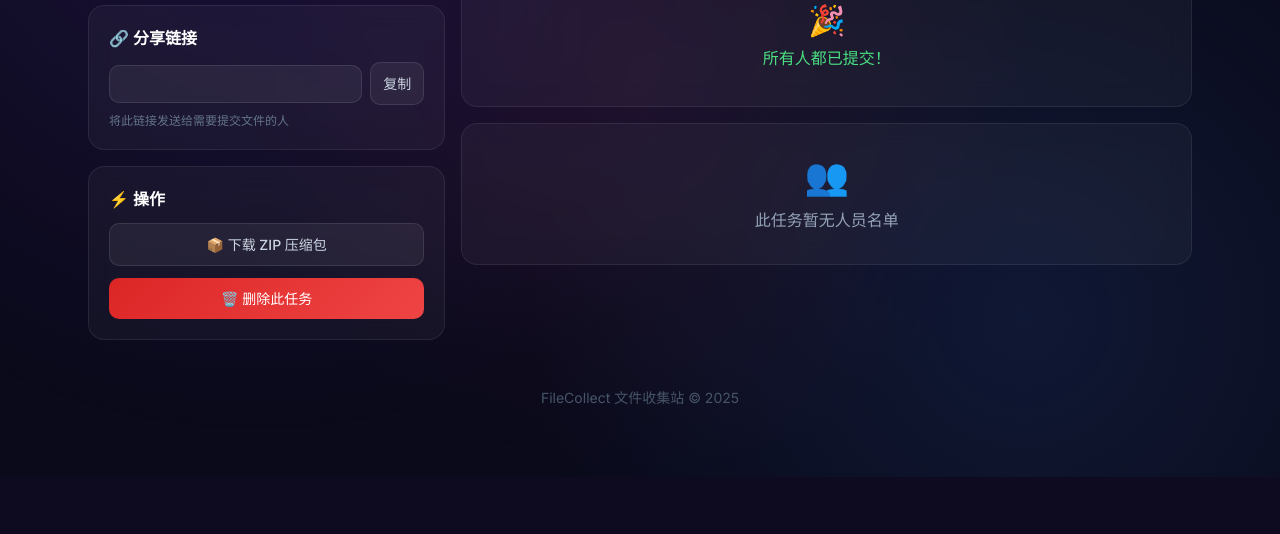
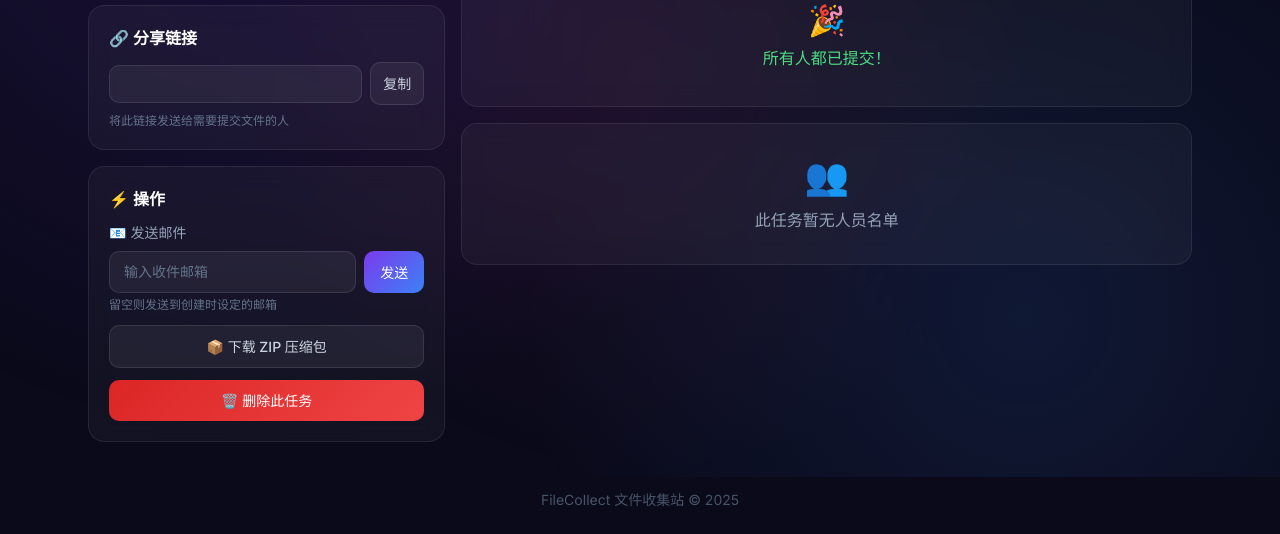
Before and after one commit to 2060515070-afk/file-collect, a Flask app: template templates/admin_collection.html in a window 1280 px wide. Shown: the part 323-857 px from the top of the page. Before the commit the page ends 800 px from the top, so only its background shows below. Run offline with Flask 3, Linux system fonts and the light colour scheme; the template is opened without the code that fills it, so the values that code supplies are empty; some libraries are stand-ins or nearby versions.

Commit message:
feat: 发邮件支持自定义收件邮箱，不再只能发到固定邮箱

```diff
--- a/templates/admin_collection.html
+++ b/templates/admin_collection.html
@@ -72,11 +72,17 @@
         <!-- 操作按钮 -->
         <div class="glass p-5 animate-fade-in-up delay-200 space-y-3">
             <h2 class="text-base font-semibold text-white mb-3">⚡ 操作</h2>
-            {% if collection.target_email %}
-            <button onclick="sendEmail()" class="btn-primary w-full" id="emailBtn">
-                📧 发送邮件（含 ZIP 附件）
-            </button>
-            {% endif %}
+            <!-- 发送邮件 -->
+            <div>
+                <label class="block text-sm text-slate-400 mb-2">📧 发送邮件</label>
+                <div class="flex gap-2">
+                    <input type="email" id="emailTo" class="input-field text-sm flex-1"
+                           value="{{ collection.target_email }}"
+                           placeholder="输入收件邮箱">
+                    <button onclick="sendEmail()" class="btn-primary px-4 shrink-0" id="emailBtn">发送</button>
+                </div>
+                <p class="text-xs text-slate-500 mt-1">留空则发送到创建时设定的邮箱</p>
+            </div>
             <a href="/api/collection/{{ collection.id }}/download-zip" class="btn-ghost w-full block text-center">
                 📦 下载 ZIP 压缩包
             </a>
@@ -202,28 +208,36 @@ function copyLink() {
 
 function sendEmail() {
     const btn = document.getElementById('emailBtn');
+    const emailInput = document.getElementById('emailTo');
+    const email = emailInput ? emailInput.value.trim() : '';
+    if (!email) { alert('请输入收件邮箱'); return; }
     btn.disabled = true;
     btn.textContent = '发送中...';
     fetch('/api/collection/{{ collection.id }}/send-email', {
         method: 'POST',
         headers: { 'Content-Type': 'application/json' },
-        body: JSON.stringify({})
+        body: JSON.stringify({ email: email })
     })
     .then(r => r.json())
     .then(data => {
         if (data.success) {
             btn.textContent = '✅ 发送成功';
             btn.style.background = 'linear-gradient(135deg, #22c55e, #14b8a6)';
+            setTimeout(() => {
+                btn.textContent = '发送';
+                btn.style.background = '';
+                btn.disabled = false;
+            }, 3000);
         } else {
             alert(data.error || '发送失败');
             btn.disabled = false;
-            btn.textContent = '📧 发送邮件（含 ZIP 附件）';
+            btn.textContent = '发送';
         }
     })
     .catch(() => {
         alert('发送失败，请重试');
         btn.disabled = false;
-        btn.textContent = '📧 发送邮件（含 ZIP 附件）';
+        btn.textContent = '发送';
     });
 }
 
```
